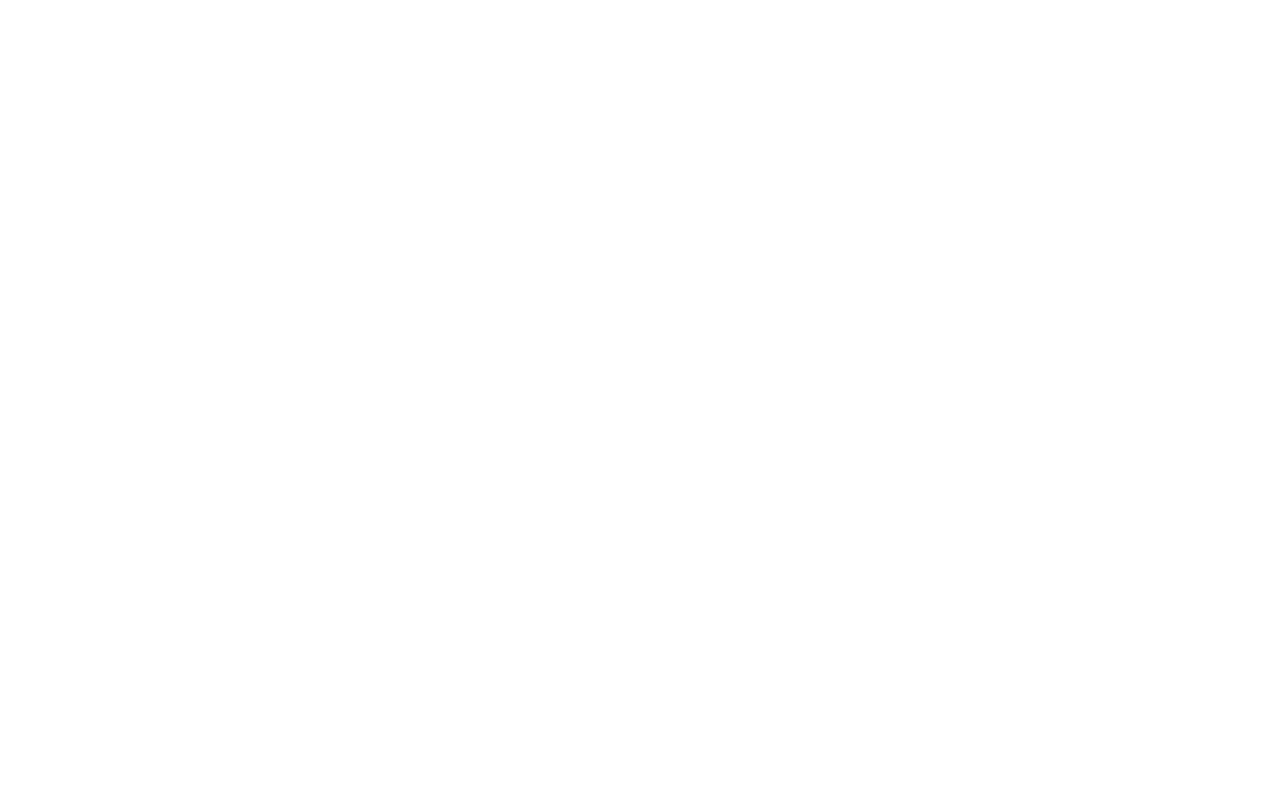
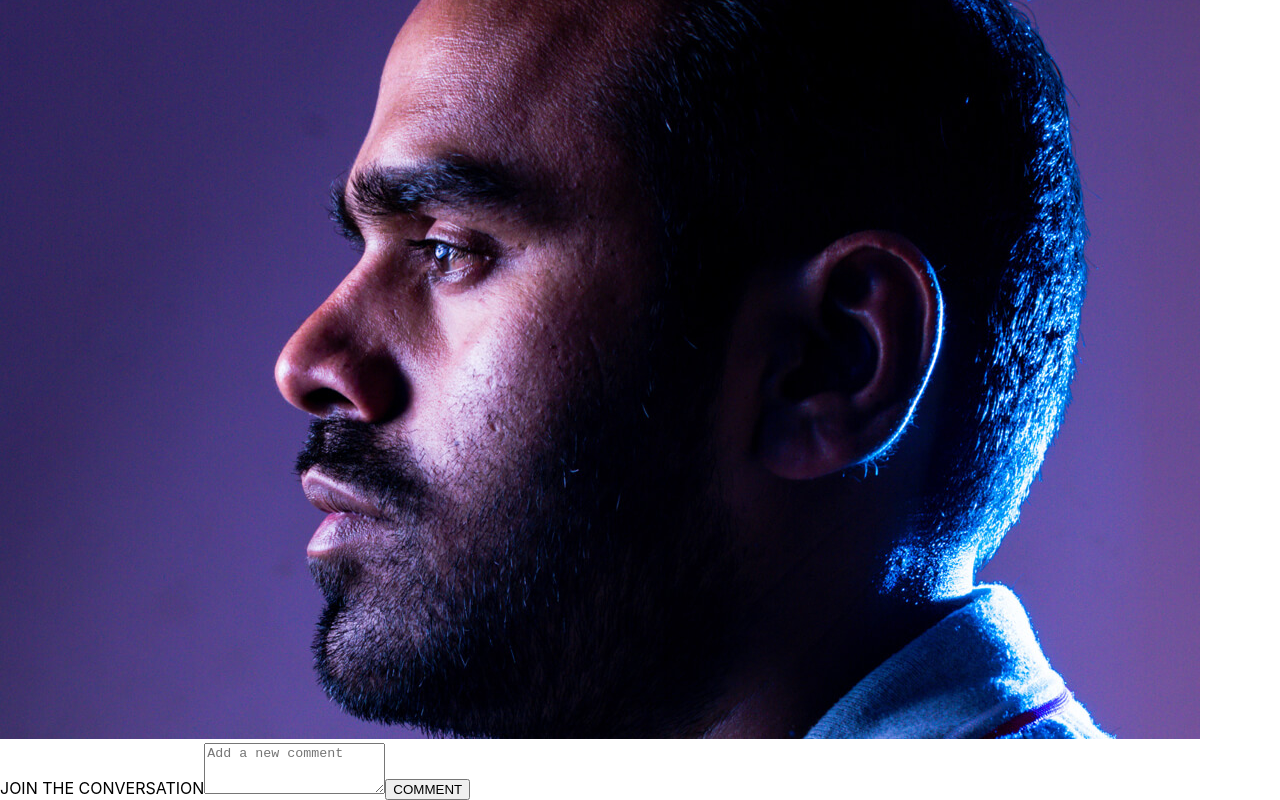
Before and after one commit to erioluwa66/brainflix, a React (Create React App) app: page / in a window 1280 px wide. Shown: the part 504-1304 px from the top of the page. Before the commit the page ends 800 px from the top, so only its background shows below. Built offline with nearby package versions, Linux system fonts and the light colour scheme.

Commit message:
comment form

```diff
--- a/src/App.js
+++ b/src/App.js
@@ -1,12 +1,14 @@
 import './App.scss';
 import Header from './components/Header/Header';
 import VideoList from './components/VideoList/VideoList';
+import CommentForm from './components/CommentForm/CommentForm';
 
 function App() {
   return (
    <>
    <Header/>
    <VideoList/>
+   <CommentForm/>
    </>
 
   );
--- /dev/null
+++ b/src/components/CommentForm/CommentForm.jsx
@@ -0,0 +1,28 @@
+import profilepic from "../../assets/images/Mohan-muruge.jpg"
+
+import './CommentForm.scss'
+
+//CommentForm
+function CommentForm({handleSubmit}) {
+
+    const onSubmitHandler = (event) => {
+        event.preventDefault();
+        handleSubmit();
+    };
+
+    return (
+        <form onSubmit={onSubmitHandler}>
+            <div>
+                <img src={profilepic} alt ="Mohan muruge"/>
+            </div>
+            <div>
+                <label htmlFor="comment">JOIN THE CONVERSATION</label>
+                <textarea rows="3" name="comment" placeholder="Add a new comment" />
+                <button >COMMENT</button>
+            </div>
+
+        </form>
+    )
+}
+
+export default CommentForm
```
Also changed, not shown: src/components/Comment/Comment.scss (added), src/components/CommentCard/CommentCard.jsx (added), src/components/CommentCard/CommentCard.scss (added), src/components/CommentForm/CommentForm.scss (added).
